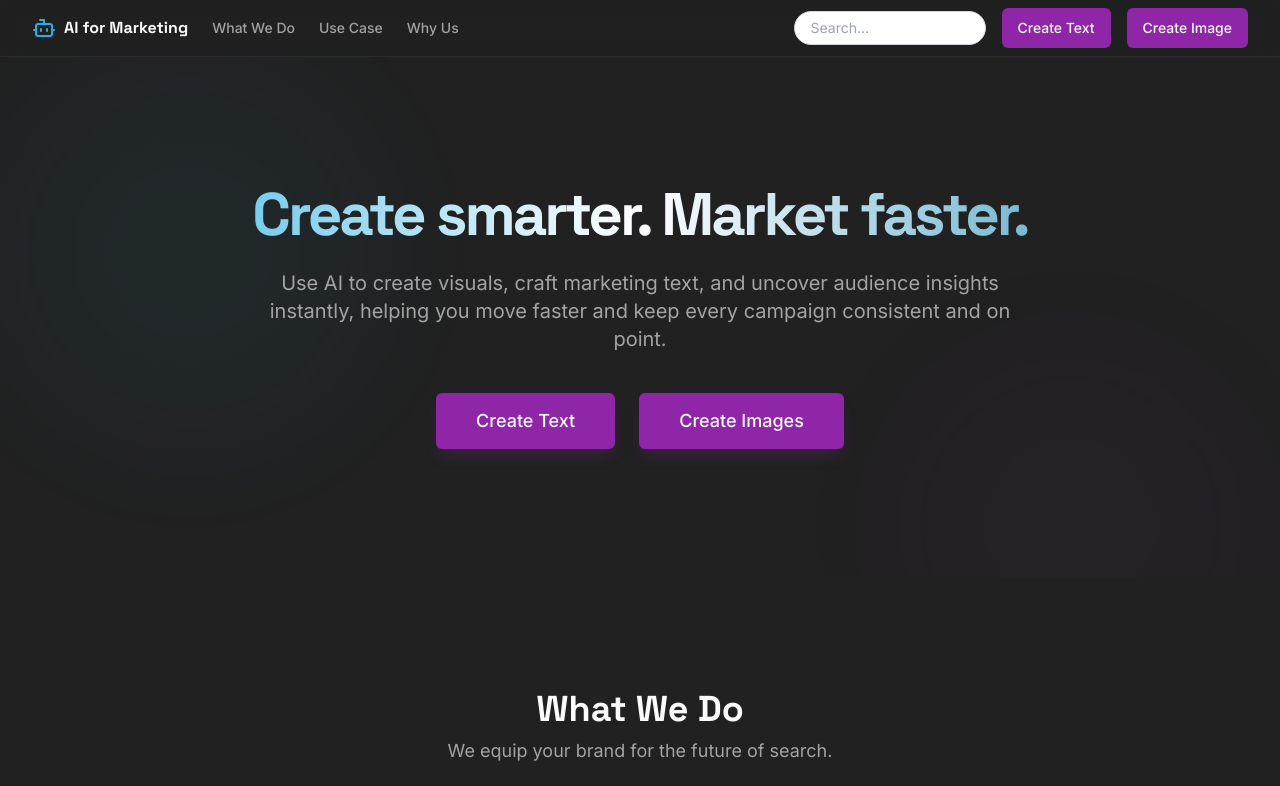
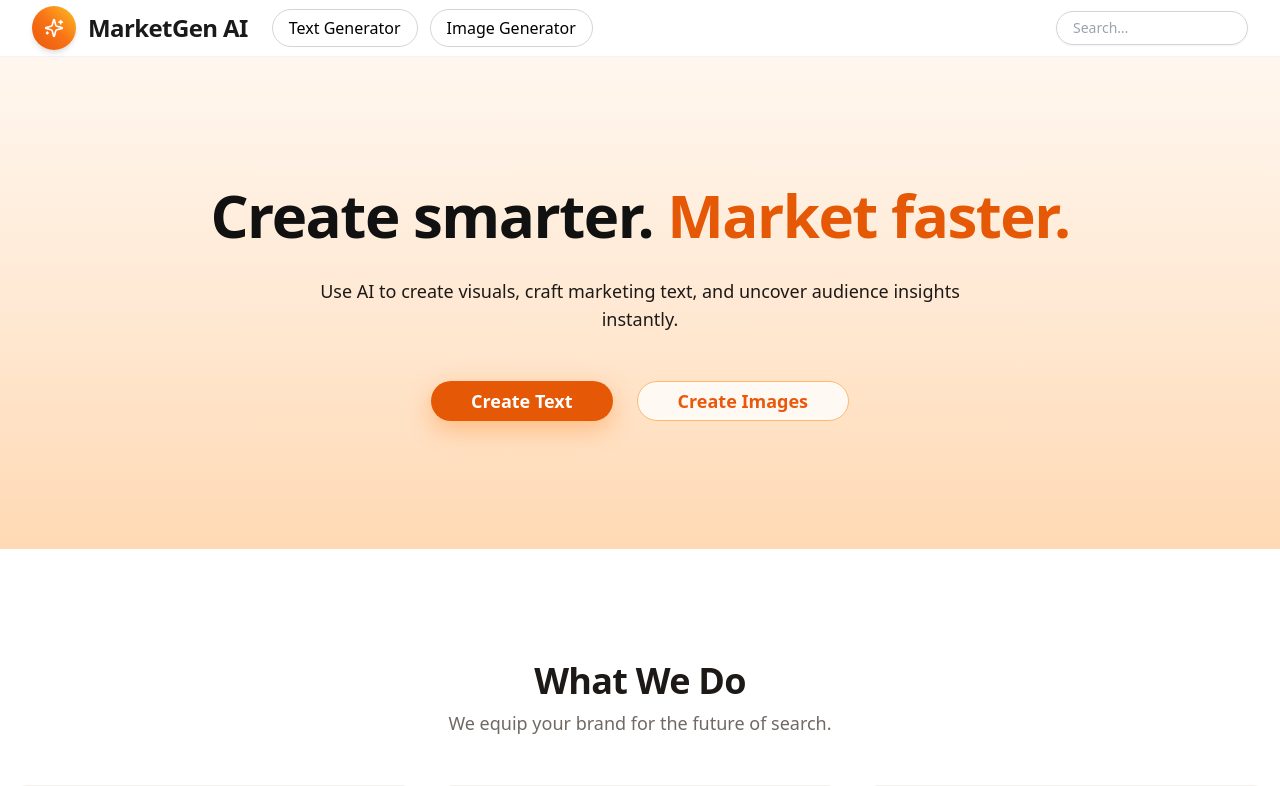
Before and after one commit to myhuy612/Creative_and_Marketing_Tech, a Next.js app: page / in a window 1280 px wide. Shown: the top 786 px of the page. Built offline with nearby package versions, Linux system fonts and the light colour scheme; a small style sheet from the web is missing.

Commit message:
Updated header + main homepage appearance, updated theme colours to orange theme

```diff
--- a/src/app/globals.css
+++ b/src/app/globals.css
@@ -1,80 +1,62 @@
+/* Import Geist Sans (Vercel’s official font) */
+@import url("https://cdn.jsdelivr.net/npm/@fontsource/geist-sans/400.css");
+@import url("https://cdn.jsdelivr.net/npm/@fontsource/geist-sans/500.css");
+@import url("https://cdn.jsdelivr.net/npm/@fontsource/geist-sans/600.css");
+@import url("https://cdn.jsdelivr.net/npm/@fontsource/geist-sans/700.css");
+
 @tailwind base;
 @tailwind components;
 @tailwind utilities;
 
+/* Use Geist Sans globally */
 body {
-  font-family: Arial, Helvetica, sans-serif;
+  font-family: "Geist Sans", system-ui, sans-serif !important;
 }
 
 @layer base {
+  /* Modern heading styling */
+  h1, h2, h3 {
+    font-family: "Geist Sans", system-ui, sans-serif !important;
+    font-weight: 700;
+    letter-spacing: -0.02em;
+  }
+
   :root {
+    /* Background + foreground */
     --background: 0 0% 100%;
-    --foreground: 0 0% 3.9%;
+    --foreground: 20 10% 10%;
+
+    /* Surfaces */
     --card: 0 0% 100%;
-    --card-foreground: 0 0% 3.9%;
-    --popover: 0 0% 100%;
-    --popover-foreground: 0 0% 3.9%;
-    --primary: 0 0% 9%;
-    --primary-foreground: 0 0% 98%;
-    --secondary: 0 0% 96.1%;
-    --secondary-foreground: 0 0% 9%;
-    --muted: 0 0% 96.1%;
-    --muted-foreground: 0 0% 45.1%;
-    --accent: 0 0% 96.1%;
-    --accent-foreground: 0 0% 9%;
-    --destructive: 0 84.2% 60.2%;
-    --destructive-foreground: 0 0% 98%;
-    --border: 0 0% 89.8%;
-    --input: 0 0% 89.8%;
-    --ring: 0 0% 3.9%;
-    --chart-1: 12 76% 61%;
-    --chart-2: 173 58% 39%;
-    --chart-3: 197 37% 24%;
-    --chart-4: 43 74% 66%;
-    --chart-5: 27 87% 67%;
-    --radius: 0.5rem;
-    --sidebar-background: 0 0% 98%;
-    --sidebar-foreground: 240 5.3% 26.1%;
-    --sidebar-primary: 240 5.9% 10%;
-    --sidebar-primary-foreground: 0 0% 98%;
-    --sidebar-accent: 240 4.8% 95.9%;
-    --sidebar-accent-foreground: 240 5.9% 10%;
-    --sidebar-border: 220 13% 91%;
-    --sidebar-ring: 217.2 91.2% 59.8%;
-  }
-  .dark {
-    --background: 0 0% 13%;
-    --foreground: 0 0% 98%;
-    --card: 0 0% 16%;
-    --card-foreground: 0 0% 98%;
-    --popover: 0 0% 13%;
-    --popover-foreground: 0 0% 98%;
-    --primary: 197 75% 52%;
-    --primary-foreground: 0 0% 9%;
-    --secondary: 0 0% 20%;
-    --secondary-foreground: 0 0% 98%;
-    --muted: 0 0% 20%;
-    --muted-foreground: 0 0% 63.9%;
-    --accent: 289 64% 40%;
-    --accent-foreground: 0 0% 98%;
-    --destructive: 0 62.8% 30.6%;
-    --destructive-foreground: 0 0% 98%;
-    --border: 0 0% 25%;
-    --input: 0 0% 25%;
-    --ring: 197 75% 52%;
-    --chart-1: 220 70% 50%;
-    --chart-2: 160 60% 45%;
-    --chart-3: 30 80% 55%;
-    --chart-4: 280 65% 60%;
-    --chart-5: 340 75% 55%;
-    --sidebar-background: 240 5.9% 10%;
-    --sidebar-foreground: 240 4.8% 95.9%;
-    --sidebar-primary: 224.3 76.3% 48%;
-    --sidebar-primary-foreground: 0 0% 100%;
-    --sidebar-accent: 240 3.7% 15.9%;
-    --sidebar-accent-foreground: 240 4.8% 95.9%;
-    --sidebar-border: 240 3.7% 15.9%;
-    --sidebar-ring: 217.2 91.2% 59.8%;
+    --card-foreground: 20 10% 10%;
+
+    /* Strong CTA orange */
+    --primary: 22 95% 46%;
+    --primary-foreground: 0 0% 100%;
+
+    /* Bright accent orange */
+    --accent: 22 100% 62%;
+    --accent-foreground: 22 60% 18%;
+
+    /* Supporting neutrals */
+    --secondary: 30 45% 96%;
+    --secondary-foreground: 22 15% 20%;
+
+    --muted: 28 30% 94%;
+    --muted-foreground: 20 5% 42%;
+
+    --border: 20 15% 88%;
+    --input: 20 15% 88%;
+    --ring: 22 95% 46%;
+
+    /* Analytics palette */
+    --chart-1: 22 95% 46%;
+    --chart-2: 17 80% 52%;
+    --chart-3: 34 90% 55%;
+    --chart-4: 15 80% 40%;
+    --chart-5: 28 75% 58%;
+
+    --radius: 0.6rem;
   }
 }
 
--- a/src/app/layout.tsx
+++ b/src/app/layout.tsx
@@ -12,14 +12,14 @@ export default function RootLayout({
   children: React.ReactNode;
 }>) {
   return (
-    <html lang="en" className="dark scroll-smooth">
+    <html lang="en" className="root scroll-smooth">
       <head>
         <link rel="preconnect" href="https://fonts.googleapis.com" />
         <link rel="preconnect" href="https://fonts.gstatic.com" crossOrigin="anonymous" />
         <link href="https://fonts.googleapis.com/css2?family=Inter:wght@400;500;700&display=swap" rel="stylesheet" />
         <link href="https://fonts.googleapis.com/css2?family=Space+Grotesk:wght@400;500;700&display=swap" rel="stylesheet" />
       </head>
-      <body className="font-body antialiased">{children}</body>
+      <body className="antialiased">{children}</body>
     </html>
   );
 }
--- a/src/components/layout/header.tsx
+++ b/src/components/layout/header.tsx
@@ -1,8 +1,7 @@
 "use client";
 
 import Link from 'next/link';
-import { Button } from '@/components/ui/button';
-import { Bot } from 'lucide-react';
+import { Sparkles } from 'lucide-react';
 import { useState } from 'react';
 
 export default function Header() {
@@ -10,25 +9,42 @@ export default function Header() {
 
   return (
     <header className="sticky top-0 z-50 w-full border-b border-border/40 bg-background/95 backdrop-blur supports-[backdrop-filter]:bg-background/60">
-      <div className="container flex h-14 max-w-screen-2xl items-center">
+      <div className="container flex h-14 max-w-screen-2xl items-center justify-between">
 
-        {/* LEFT SIDE */}
-        <div className="mr-4 flex items-center">
-          <Link href="/" className="mr-6 flex items-center space-x-2">
-            <Bot className="h-6 w-6 text-primary" />
-            <span className="font-bold font-headline">AI for Marketing</span>
+        {/* LEFT SIDE — Logo + Nav */}
+        <div className="flex items-center space-x-6">
+
+          {/* LOGO */}
+          <Link href="/" className="flex items-center space-x-3">
+            <div className="flex h-11 w-11 items-center justify-center rounded-full bg-gradient-to-tr from-orange-600 via-orange-500 to-amber-400 text-white shadow-md">
+              <Sparkles className="h-5 w-5" />
+            </div>
+
+            <span className="text-2xl font-semibold tracking-tight text-[#1a1a1a]">
+              MarketGen AI
+            </span>
           </Link>
-          <nav className="hidden md:flex items-center space-x-6 text-sm font-medium">
-            <Link href="/#what-we-do" className="transition-colors hover:text-foreground/80 text-foreground/60">What We Do</Link>
-            <Link href="/#use-case" className="transition-colors hover:text-foreground/80 text-foreground/60">Use Case</Link>
-            <Link href="/#why-us" className="transition-colors hover:text-foreground/80 text-foreground/60">Why Us</Link>
+
+          {/* LINKS — BLACK TEXT */}
+          <nav className="flex items-center space-x-3">
+            <Link
+              href="/text"
+              className="px-4 py-1.5 rounded-full bg-white text-black border border-gray-300 hover:bg-gray-100 transition"
+            >
+              Text Generator
+            </Link>
+
+            <Link
+              href="/image"
+              className="px-4 py-1.5 rounded-full bg-white text-black border border-gray-300 hover:bg-gray-100 transition"
+            >
+              Image Generator
+            </Link>
           </nav>
         </div>
 
-        {/* RIGHT SIDE */}
-        <div className="flex flex-1 items-center justify-end space-x-4">
-
-          {/* SEARCH BAR */}
+        {/* RIGHT SIDE — Search */}
+        <div className="flex items-center space-x-4">
           <div className="relative hidden md:block">
             <input
               type="text"
@@ -38,25 +54,8 @@ export default function Header() {
               className="w-48 rounded-full border border-gray-300 px-4 py-1.5 text-sm bg-white shadow-sm focus:outline-none focus:ring-2 focus:ring-primary"
             />
           </div>
+        </div>
 
-          {/* BUTTONS */}
-          <Button
-            asChild
-            style={{ backgroundColor: 'hsl(var(--accent))', color: 'hsl(var(--accent-foreground))' }}
-            className="hover:opacity-90"
-          >
-            <Link href="/generate">Create Text</Link>
-          </Button>
-
-          <Button
-            asChild
-            style={{ backgroundColor: 'hsl(var(--accent))', color: 'hsl(var(--accent-foreground))' }}
-            className="hover:opacity-90"
-          >
-            <Link href="/generate">Create Image</Link>
-          </Button>
-
-        </div>
       </div>
     </header>
   );
--- a/src/components/sections/hero.tsx
+++ b/src/components/sections/hero.tsx
@@ -1,48 +1,52 @@
-import { Button } from '@/components/ui/button';
-import Link from 'next/link';
+import { Button } from "@/components/ui/button";
+import Link from "next/link";
 
 export default function HeroSection() {
   return (
-    <section className="relative py-20 md:py-32 bg-background">
-      <div aria-hidden="true" className="absolute inset-0 top-0 z-0 overflow-hidden">
-        <div className="absolute top-0 left-0 w-96 h-96 bg-primary/10 rounded-full filter blur-3xl opacity-50 animate-blob"></div>
-        <div
-          className="absolute top-1/2 right-0 w-96 h-96 bg-accent/10 rounded-full filter blur-3xl opacity-50 animate-blob"
-          style={{ animationDelay: '2s' }}
-        ></div>
-      </div>
-
-      <div className="container mx-auto px-4 text-center relative z-10">
-
-        <h1 className="text-4xl md:text-6xl font-bold font-headline leading-tight tracking-tighter mb-6 text-transparent bg-clip-text bg-gradient-to-r from-primary via-white to-primary/80">
-          Create smarter. Market faster.
+    <section className="relative py-20 md:py-32 bg-gradient-to-b from-[#fff7ef] via-[#ffe9d4] to-[#ffd9b3]">
+      <div className="container mx-auto px-4 text-center">
+        {/* TITLE */}
+        <h1 className="text-4xl md:text-6xl font-bold leading-tight tracking-tight mb-8">
+          <span className="text-[#111]">Create smarter.</span>{" "}
+          <span className="text-[hsl(var(--primary))]">Market faster.</span>
         </h1>
 
-        <p className="text-lg md:text-xl text-muted-foreground max-w-3xl mx-auto mb-10">
-          Use AI to create visuals, craft marketing text, and uncover audience insights instantly, helping you move faster and keep every campaign consistent and on point.
+        {/* SLOGAN */}
+        <p className="mx-auto mb-12 max-w-2xl text-base md:text-lg">
+          Use AI to create visuals, craft marketing text, and uncover audience insights instantly.
         </p>
 
-        {/* BUTTON GROUP */}
-        <div className="flex items-center justify-center gap-6 mt-6">
+        {/* BUTTONS WRAPPER */}
+        <div className="mt-4 flex items-center justify-center gap-6">
+
+          {/* TEXT BUTTON */}
           <Button
-            size="lg"
             asChild
-            className="px-10 py-7 text-lg hover:opacity-90 shadow-lg shadow-accent/20 transition-all duration-300 hover:scale-105"
-            style={{ backgroundColor: 'hsl(var(--accent))', color: 'hsl(var(--accent-foreground))' }}
+            className="
+              rounded-full px-10 py-4 text-lg font-semibold
+              bg-[hsl(var(--primary))] text-white
+              shadow-[0_8px_24px_rgba(255,115,0,0.35)]
+              transition-all duration-200
+              hover:-translate-y-0.5 hover:shadow-[0_12px_28px_rgba(255,115,0,0.45)]
+            "
           >
             <Link href="/generate">Create Text</Link>
           </Button>
 
+          {/* IMAGE BUTTON */}
           <Button
-            size="lg"
             asChild
-            className="px-10 py-7 text-lg hover:opacity-90 shadow-lg shadow-accent/20 transition-all duration-300 hover:scale-105"
-            style={{ backgroundColor: 'hsl(var(--accent))', color: 'hsl(var(--accent-foreground))' }}
+            className="
+              rounded-full px-10 py-4 text-lg font-semibold
+              bg-white/80 text-orange-600 border border-orange-300
+              transition-all duration-200
+              hover:-translate-y-0.5 hover:bg-white hover:border-orange-400
+              hover:shadow-[0_12px_28px_rgba(255,115,0,0.25)]
+            "
           >
             <Link href="/generate">Create Images</Link>
           </Button>
         </div>
-
       </div>
     </section>
   );
```
